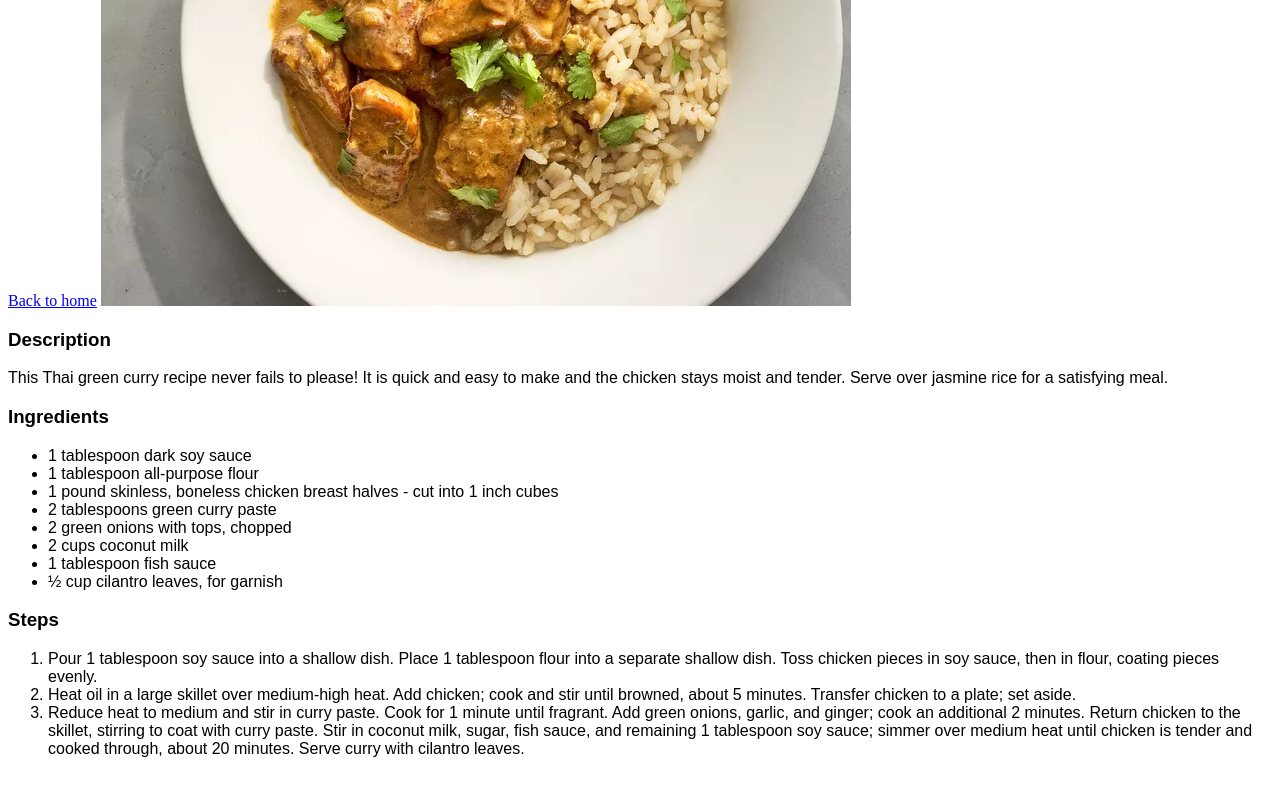
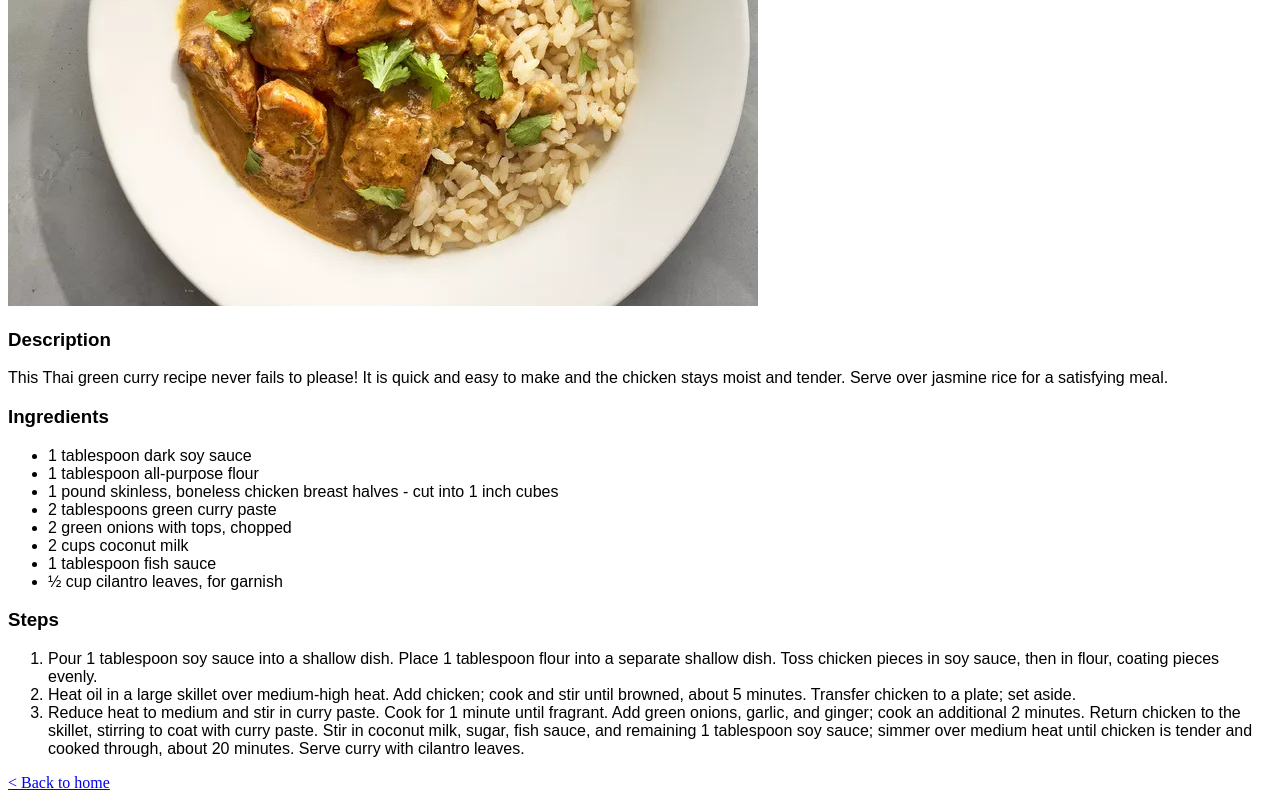
Before and after one commit to andreacasonato/odin-recipes.github.io, a plain HTML site: page recipes/thai-green-curry-chicken.html in a window 1280 px wide. Shown: the part 337-1137 px from the top of the page. Before the commit the page ends 1111 px from the top, so only its background shows below. Drawn offline with Linux system fonts and the light colour scheme.

Commit message:
Add link to hompeage

```diff
--- a/recipes/thai-green-curry-chicken.html
+++ b/recipes/thai-green-curry-chicken.html
@@ -9,7 +9,6 @@
   </head>
   <body>
     <h1>Thai Green Curry Chicken</h1>
-    <a href="/index.html">Back to home</a>
     <img src="/recipes/thai-curry.jpg" />
     <h3>Description</h3>
     <p>
@@ -51,5 +50,6 @@
         and cooked through, about 20 minutes. Serve curry with cilantro leaves.
       </li>
     </ol>
+    <a href="/index.html"> < Back to home</a>
   </body>
 </html>
```
